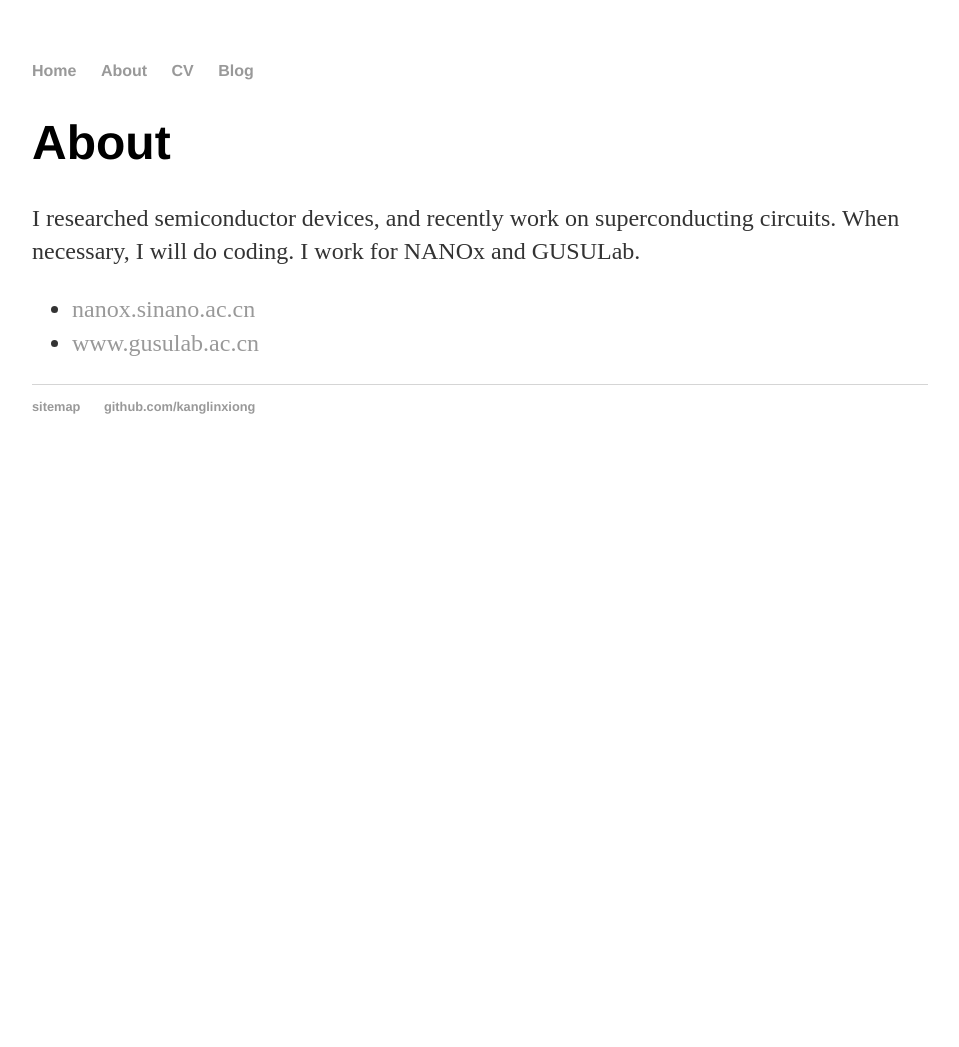
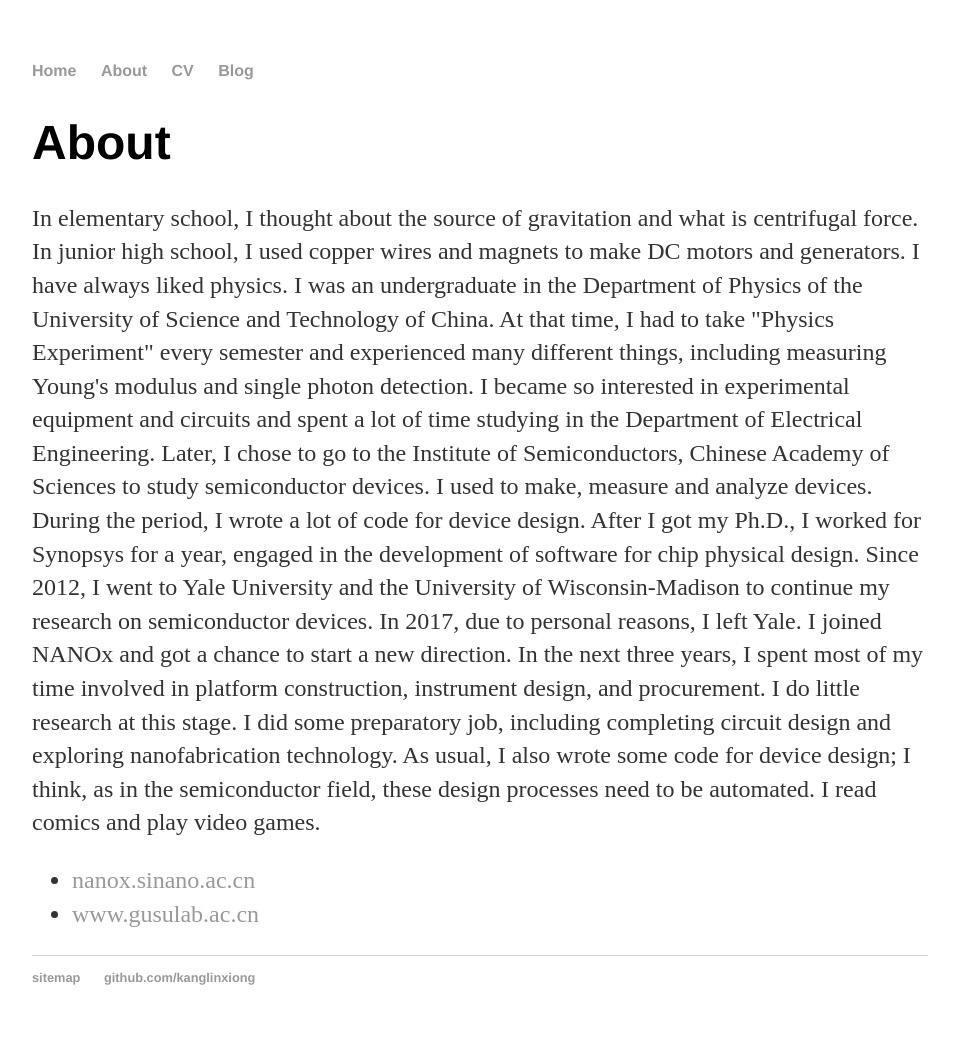
Before and after one commit to KanglinXiong/kanglinxiong.github.io, a Jekyll site: the page built from about/index.html, in a window 1280 px wide. Shown: the whole page, without its empty margins (160-1119 px from the left). Built offline with Jekyll 4.4.1, drawn with Linux system fonts in a browser that asks for light colours; before the commit the page ends 900 px from its top, so only the background shows below that.

Commit message:
Update index.html

```diff
--- a/about/index.html
+++ b/about/index.html
@@ -6,9 +6,29 @@ title: About Kanglin Xiong
 	<div class="about">
 		<h1>About</h1>
 		<p>
-			I researched semiconductor devices, and recently work on superconducting circuits.
-			When necessary, I will do coding.
-			I work for NANOx and GUSULab.
+		In elementary school, I thought about the source of gravitation and what is centrifugal force.
+		In junior high school, I used copper wires and magnets to make DC motors and generators. I have always liked physics.
+
+		I was an undergraduate in the Department of Physics of the University of Science and Technology of China.
+		At that time, I had to take "Physics Experiment" every semester and experienced many different things,
+			including measuring Young's modulus and single photon detection.
+		I became so interested in experimental equipment and circuits and spent a lot of time studying in the Department of Electrical Engineering.
+		Later, I chose to go to the Institute of Semiconductors, Chinese Academy of Sciences to study semiconductor devices.
+		I used to make, measure and analyze devices. During the period, I wrote a lot of code for device design.
+
+		After I got my Ph.D., I worked for Synopsys for a year, engaged in the development of software for chip physical design.
+		Since 2012, I went to Yale University and the University of Wisconsin-Madison to continue my research on semiconductor devices.
+
+		In 2017, due to personal reasons, I left Yale.
+		I joined NANOx and got a chance to start a new direction.
+		In the next three years, I spent most of my time involved in platform construction, instrument design, and procurement.
+		I do little research at this stage.
+
+		I did some preparatory job, including completing circuit design and exploring nanofabrication technology.
+		As usual, I also wrote some code for device design;
+			I think, as in the semiconductor field, these design processes need to be automated.
+
+		I read comics and play video games.
 		</p>
 
 		<ul class="contacts">
```
